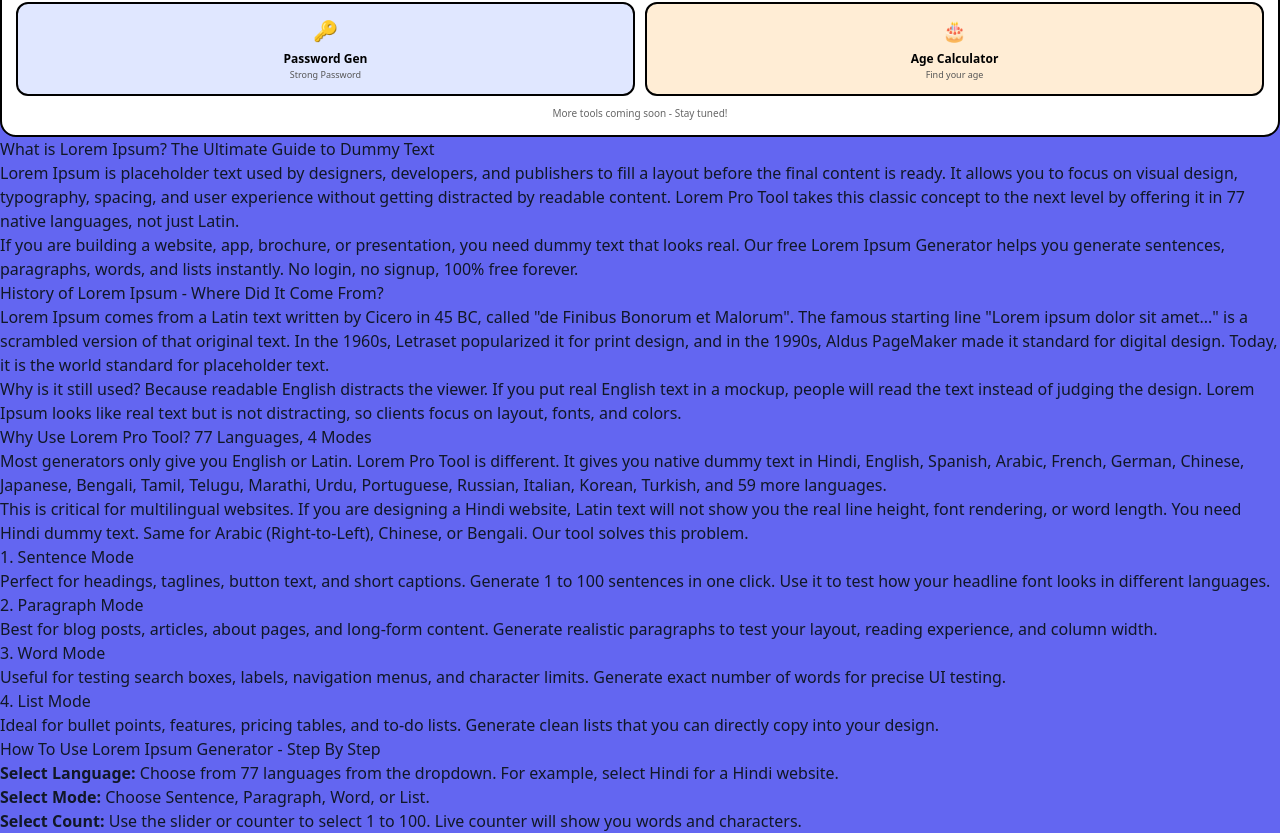
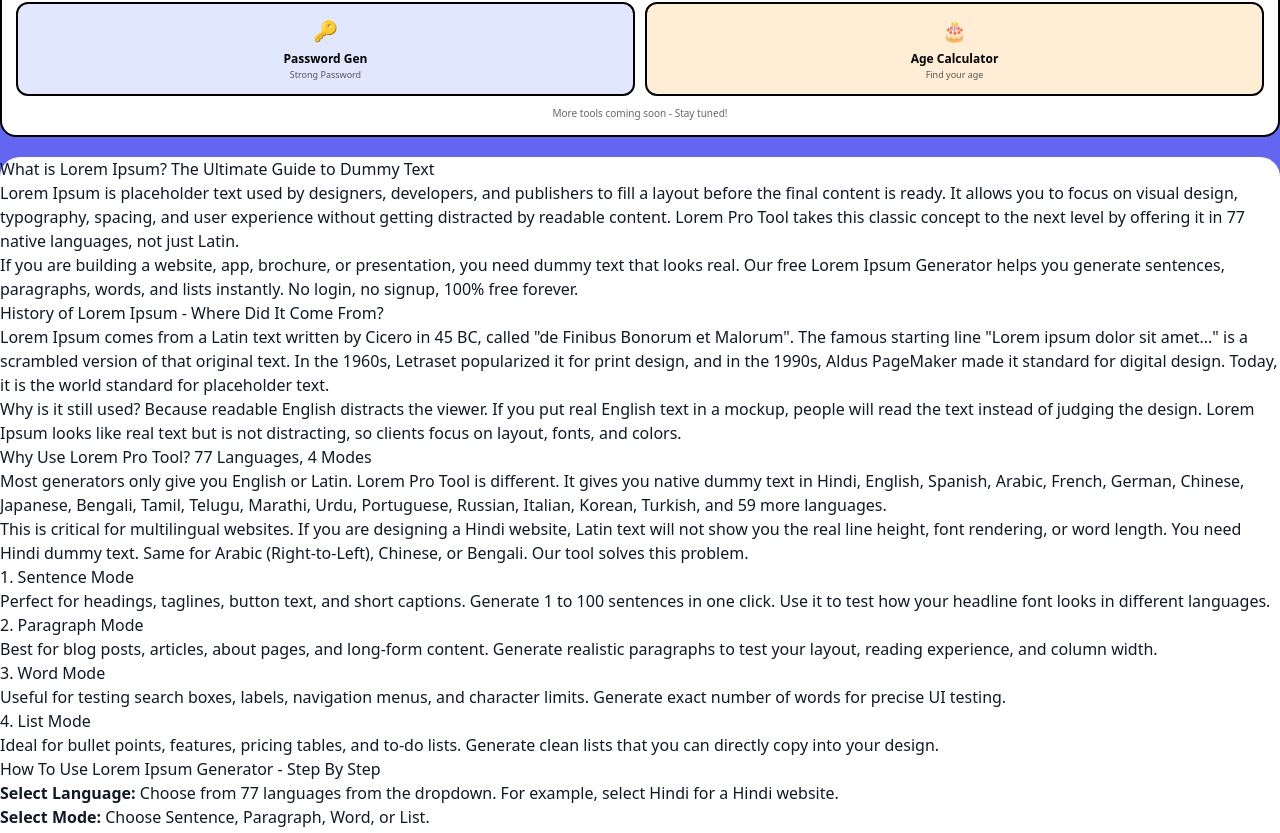
Before and after one commit to Ravs10/lorem-pro-tool, a Next.js app: page / in a window 1280 px wide. Shown: the part 1051-1884 px from the top of the page. Built offline with nearby package versions, Linux system fonts and the light colour scheme; no server answers; the database is empty.

Commit message:
Conditionally render SeoContent for home page

```diff
--- a/app/page.tsx
+++ b/app/page.tsx
@@ -454,7 +454,11 @@ return(
 <p style={{fontSize:10,color:"#666",textAlign:"center",marginTop:10,marginBottom:0}}>More tools coming soon - Stay tuned!</p>
 </div>
     {/* SEO CONTENT + FAQ SCHEMA - STRONGEST SEO */}
-  <SeoContent />
+{page==="home" && (
+  <div style={{background:"#fff", marginTop:20, borderRadius:20}}>
+    <SeoContent />
+  </div>
+)}
   <script
     type="application/ld+json"
     dangerouslySetInnerHTML={{
```
